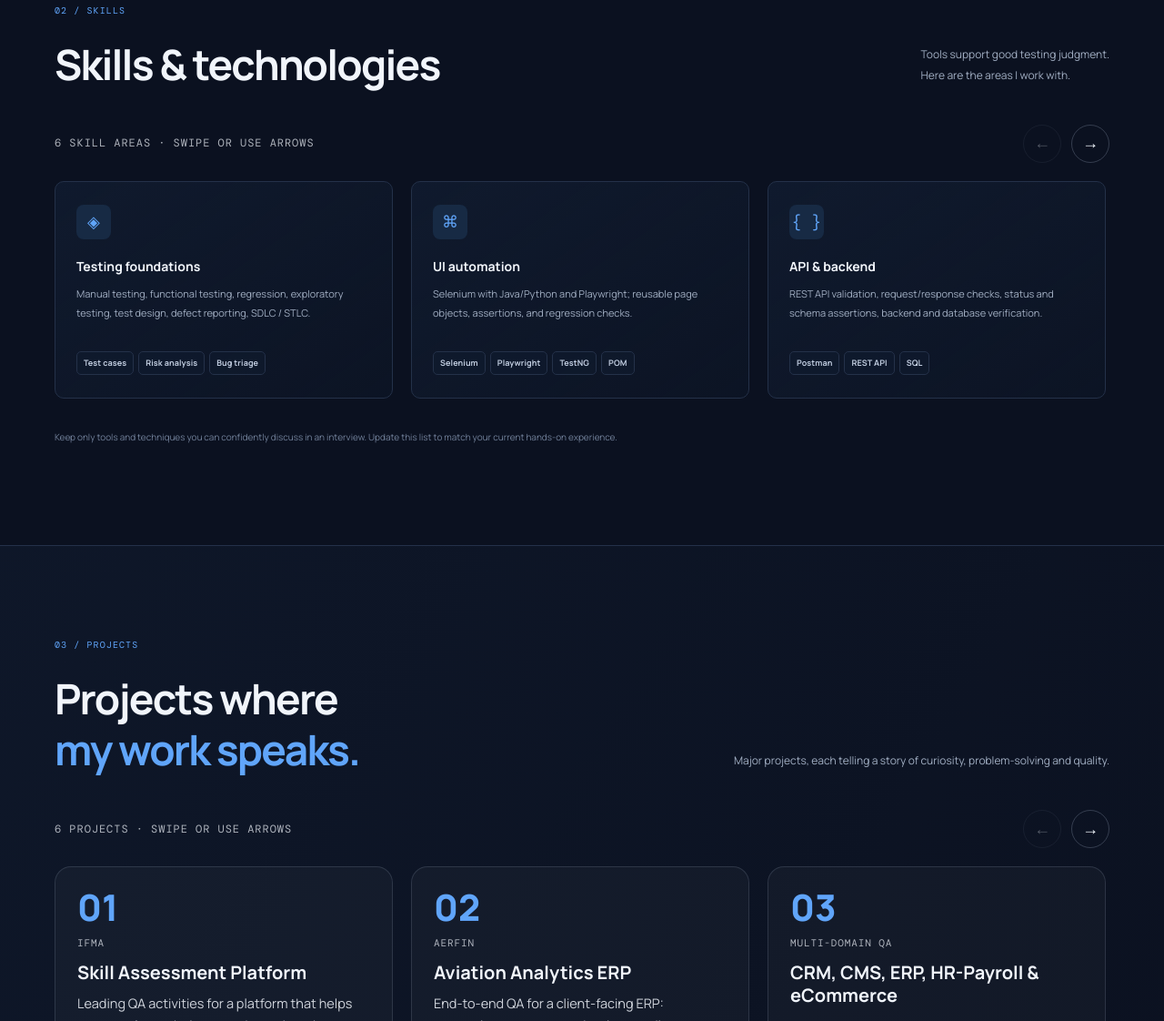
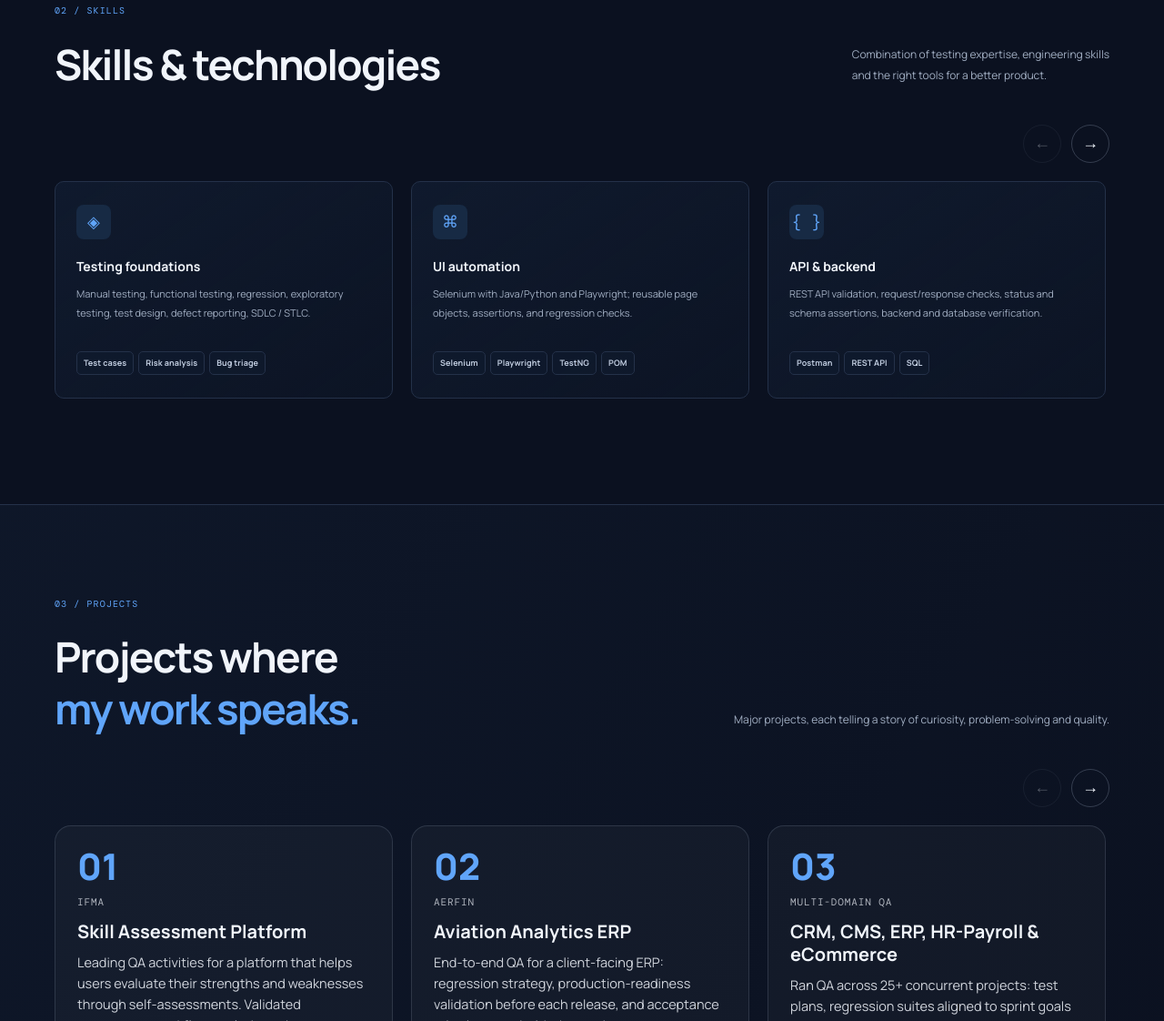
Before and after one commit to Chinmay2305/chinmay-qa, a plain HTML site: page index.html in a window 1280 px wide. Shown: the part 1219-2341 px from the top of the page at 91% size. Drawn offline with nearby package versions, Linux system fonts and the light colour scheme.

Commit message:
Small text and CV updates

```diff
--- a/index.html
+++ b/index.html
@@ -8,7 +8,7 @@
   <title>Chinmay Agrawal | Quality Analyst</title>
   <link rel="preconnect" href="https://fonts.googleapis.com">
   <link rel="preconnect" href="https://fonts.gstatic.com" crossorigin>
-  <link href="https://fonts.googleapis.com/css2?family=DM+Mono:wght@400;500&family=Manrope:wght@400;500;600;700;800&display=swap" rel="stylesheet">
+  <link href="https://fonts.googleapis.com/css2?family=DM+Mono:6 SKILL AREAwght@400;500&family=Manrope:wght@400;500;600;700;800&display=swap" rel="stylesheet">
   <link rel="stylesheet" href="styles.css">
   <script src="script.js" defer></script>
 </head>
@@ -66,10 +66,10 @@
     </section>
 
     <section class="section container" id="skills">
-      <div class="section-heading"><div><p class="section-kicker">02 / SKILLS</p><h2>Skills & technologies</h2></div><p>Tools support good testing judgment.<br>Here are the areas I work with.</p></div>
+      <div class="section-heading"><div><p class="section-kicker">02 / SKILLS</p><h2>Skills & technologies</h2></div><p>Combination of testing expertise, engineering skills <br>and the right tools for a better product.</p></div>
       <div class="projects-slider skills-slider">
   <div class="slider-controls">
-    <span class="mono slider-count">6 SKILL AREAS · SWIPE OR USE ARROWS</span>
+    <span class="mono slider-count"></span>
     <div>
       <button type="button" class="slider-btn" data-slide="prev" aria-label="Previous skills">←</button>
       <button type="button" class="slider-btn" data-slide="next" aria-label="Next skills">→</button>
@@ -85,7 +85,6 @@
     <article class="skill-card"><div class="skill-icon">⌁</div><h3>Delivery &amp; collaboration</h3><p>Test planning, release validation, clear defect communication, version control and CI workflows.</p><div class="skill-tags"><span>Git</span><span>Jenkins</span><span>GitHub</span></div></article>
   </div>
 </div>
-      <p class="small-disclaimer">Keep only tools and techniques you can confidently discuss in an interview. Update this list to match your current hands-on experience.</p>
     </section>
 
     <section class="section section-bordered" id="projects">
@@ -93,7 +92,7 @@
         <div class="section-heading"><div><p class="section-kicker">03 / PROJECTS</p><h2>Projects where<br><span>my work speaks.</span></h2></div><p>Major projects, each telling a story of curiosity, problem-solving and quality.</p></div>
         <div class="projects-slider">
   <div class="slider-controls">
-    <span class="mono slider-count">6 PROJECTS · SWIPE OR USE ARROWS</span>
+    <span class="mono slider-count"></span>
     <div>
       <button type="button" class="slider-btn" data-slide="prev" aria-label="Previous projects">←</button>
       <button type="button" class="slider-btn" data-slide="next" aria-label="Next projects">→</button>
```
Also changed, not shown: 1 other file.
